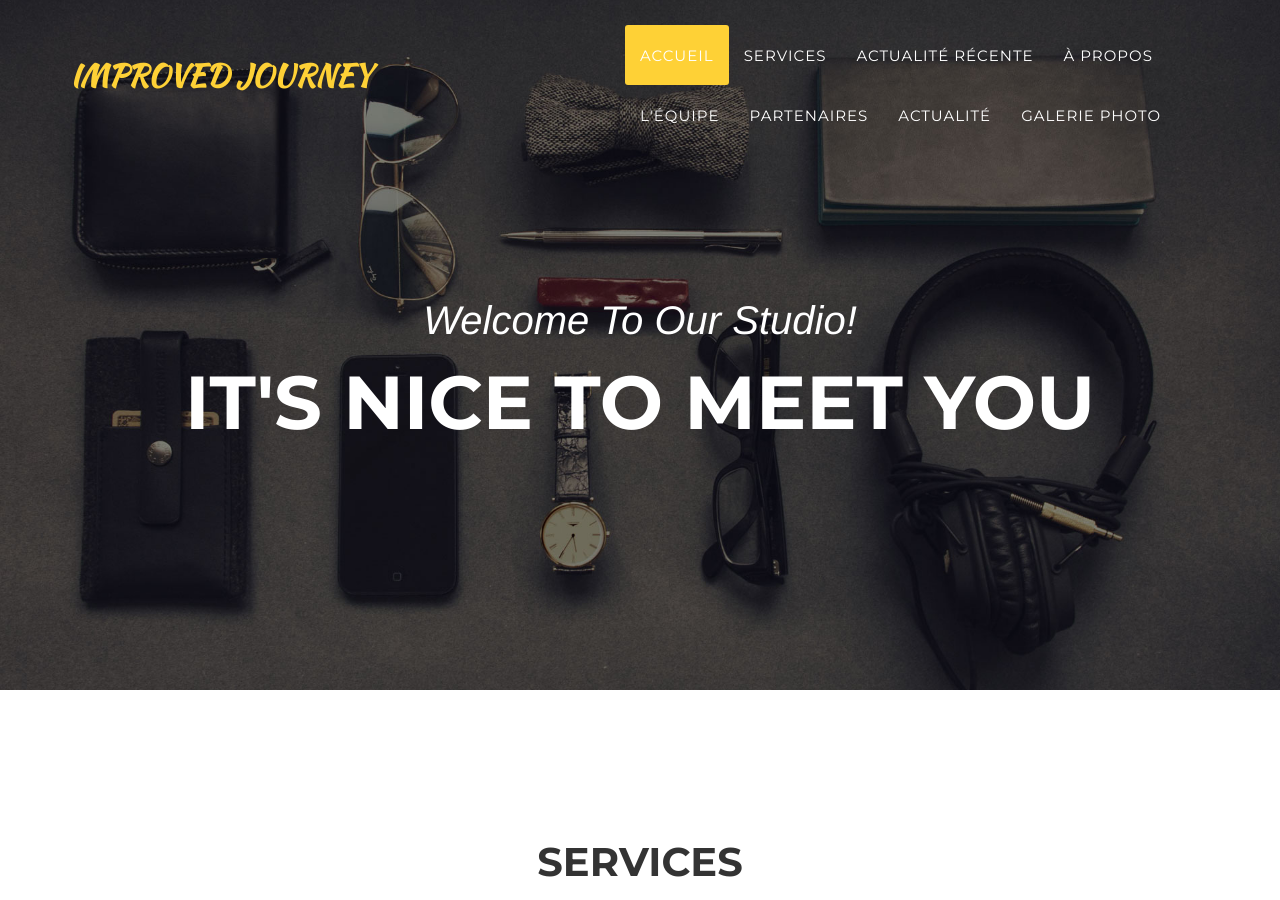
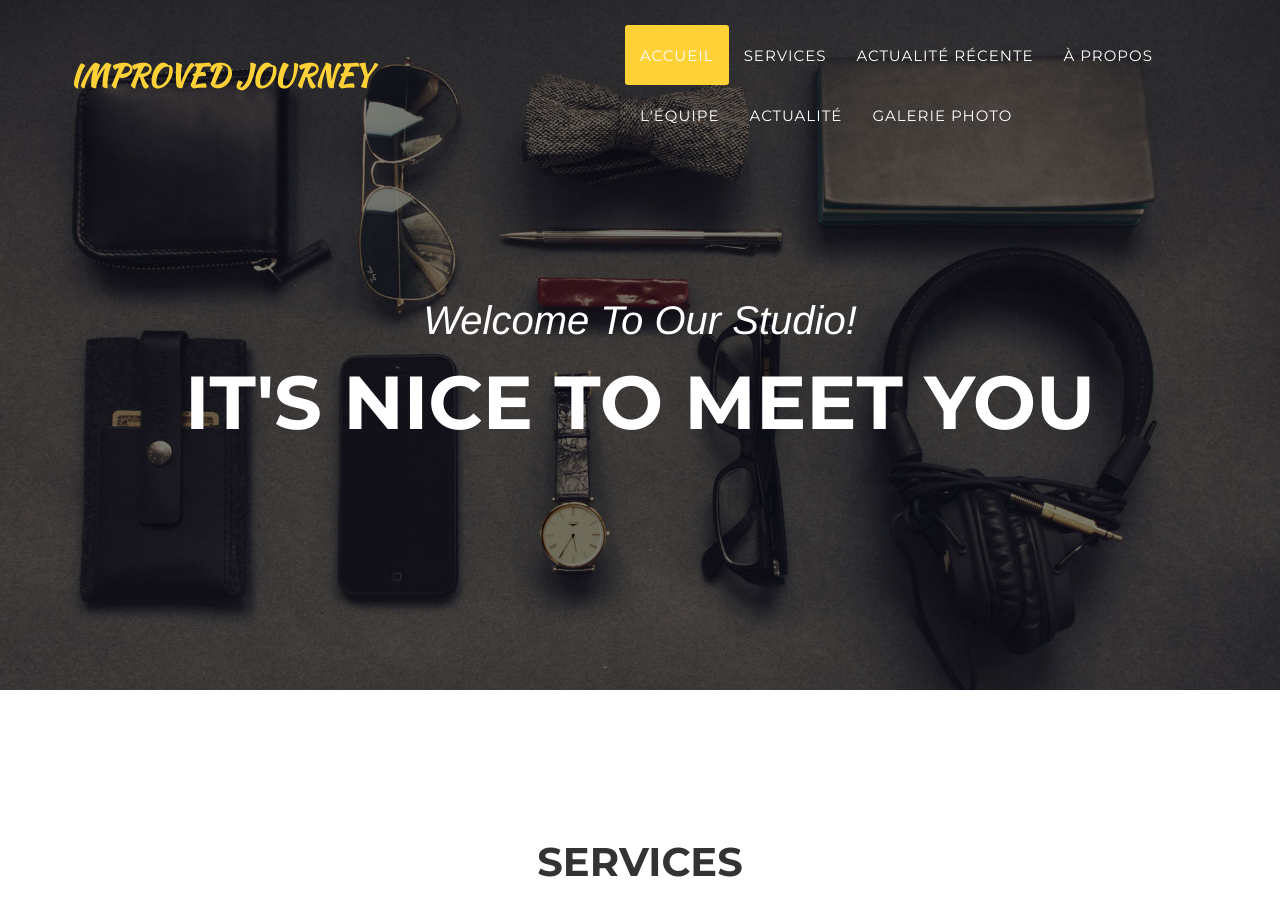
Before and after one commit to scoutscathedralevolcan/improved-journey-jekyll-test, a Jekyll site: the page built from index.html, in a window 1280 px wide and 900 px high. Built offline with Jekyll 4.4.1, drawn with Linux system fonts in a browser that asks for light colours; nearby versions of some CDN libraries; some web fonts are replaced.

Commit message:
Allow hidden include section in home page hidden from navbar

```diff
--- a/_config.yml
+++ b/_config.yml
@@ -11,8 +11,8 @@ scrollnav:
   - Actualité récente: "actualite-recente"
   - À propos: "a-propos"
   - L'équipe: "equipe"
-  - Partenaires: "partenaires"
-  #- Contact: "contact"
+  - hidden: "partenaires"
+  #- Nous joindre: "contact"
 
 nav:
   - Actualité: "/actu/"
--- a/_includes/navbar-header.html
+++ b/_includes/navbar-header.html
@@ -28,6 +28,7 @@
 
                     {% for nav_hash in site.scrollnav %}
 		      {% for nav_item in nav_hash %}
+			{% if nav_item[0] != "hidden" %}
 			  {% if page.url == "/" %}
 			    <li>
 			      <a class="page-scroll" href="#{{ nav_item[1] }}">{{ nav_item[0] }}</a>
@@ -36,6 +37,7 @@
 			    <li>
 			      <a class="page-scroll" href="{{ site.baseurl }}#{{ nav_item[1] }}">{{ nav_item[0] }}</a>
 			    </li>
+			  {% endif %}
 			{% endif %}
 		      {% endfor %}
 		    {% endfor %}
```
Lines whose indentation alone changed are shown as unchanged.
